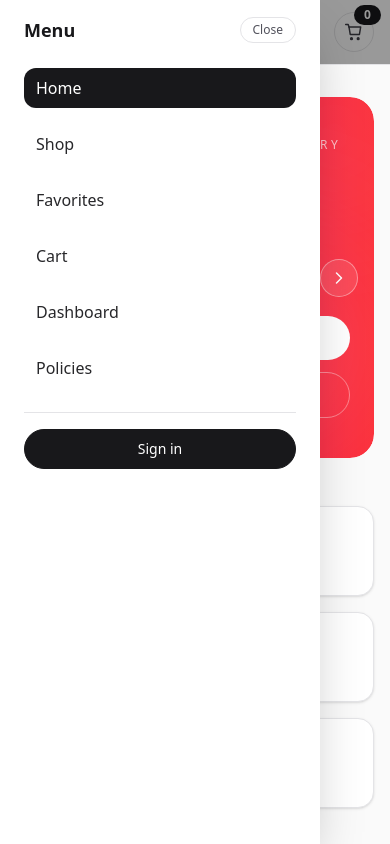
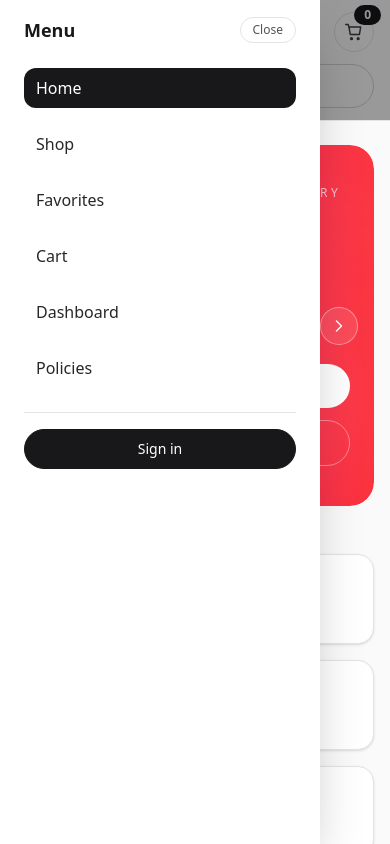
Before and after one commit to asishmovva/vailsburg-wine-and-liquor-v2, a Next.js app: page / in a window 390 px wide. Both pictures are taken after a click on the button 36 px from the left and 32 px from the top of the page. Shown: the top 844 px of the page. Built offline with nearby package versions, Linux system fonts and the light colour scheme; no server answers.

Commit message:
fix(layout): prevent admin analytics viewport overflow

```diff
--- a/src/app/admin/analytics/AdminAnalyticsClient.tsx
+++ b/src/app/admin/analytics/AdminAnalyticsClient.tsx
@@ -97,7 +97,7 @@ function KpiCard({
 
 function LoadingDashboard() {
   return (
-    <div className="space-y-6">
+    <div className="min-w-0 space-y-6 overflow-x-hidden">
       <div className="grid gap-4 sm:grid-cols-2 xl:grid-cols-3">
         {Array.from({ length: 6 }).map((_, index) => (
           <Card key={index} className="space-y-3 p-4 sm:p-5">
@@ -621,7 +621,7 @@ export default function AdminAnalyticsClient() {
 
       {!loadingData && !error && data && hasOrders ? (
         <div className="space-y-6">
-          <div className="grid gap-4 sm:grid-cols-2 xl:grid-cols-3">
+          <div className="grid min-w-0 gap-4 sm:grid-cols-2 xl:grid-cols-3">
             {kpis.map((kpi, index) => (
               <KpiCard
                 key={kpi.label}
@@ -633,7 +633,7 @@ export default function AdminAnalyticsClient() {
             ))}
           </div>
 
-          <div className="grid gap-4 xl:grid-cols-2">
+          <div className="grid min-w-0 gap-4 xl:grid-cols-2">
             <TrendChartCard
               title="Revenue by day"
               description="Paid revenue from valid orders in the selected range."
@@ -652,7 +652,7 @@ export default function AdminAnalyticsClient() {
             />
           </div>
 
-          <div className="grid gap-4 xl:grid-cols-2">
+          <div className="grid min-w-0 gap-4 xl:grid-cols-2">
             <Card className="space-y-4 p-4 sm:p-5">
               <div className="space-y-1">
                 <h2 className="text-lg font-semibold text-zinc-900">
@@ -759,7 +759,7 @@ export default function AdminAnalyticsClient() {
             </Card>
           </div>
 
-          <div className="grid gap-4 xl:grid-cols-2">
+          <div className="grid min-w-0 gap-4 xl:grid-cols-2">
             <Card className="space-y-4 p-4 sm:p-5">
               <div className="space-y-1">
                 <h2 className="text-lg font-semibold text-zinc-900">
--- a/src/components/layout/AppLayout.tsx
+++ b/src/components/layout/AppLayout.tsx
@@ -9,11 +9,11 @@ interface AppLayoutProps {
 
 export function AppLayout({ children }: AppLayoutProps) {
   return (
-    <div className="flex min-h-screen flex-col bg-zinc-50 text-zinc-900">
+    <div className="flex min-h-screen flex-col overflow-x-hidden bg-zinc-50 text-zinc-900">
       <div className="print:hidden">
         <Header />
       </div>
-      <main className="mx-auto w-full max-w-7xl flex-1 px-4 py-8 print:max-w-none print:px-0 print:py-0 sm:px-6 lg:px-8">
+      <main className="mx-auto w-full max-w-7xl min-w-0 flex-1 overflow-x-hidden px-4 py-6 print:max-w-none print:px-0 print:py-0 sm:px-6 sm:py-8 lg:px-8">
         {children}
       </main>
       <div className="print:hidden">
--- a/src/components/layout/Header.tsx
+++ b/src/components/layout/Header.tsx
@@ -81,7 +81,7 @@ export function Header() {
   return (
     <header className="sticky top-0 z-50 border-b border-zinc-200 bg-white/90 backdrop-blur">
       <div className="mx-auto max-w-7xl px-4 sm:px-6 lg:px-8">
-        <div className="hidden h-16 items-center justify-between md:flex">
+        <div className="hidden h-16 items-center justify-between lg:flex">
           <Link
             href="/"
             className="text-lg font-semibold tracking-tight text-zinc-900"
@@ -141,24 +141,27 @@ export function Header() {
           </div>
         </div>
 
-        <div className="flex h-16 items-center justify-between md:hidden">
+        <div className="py-3 lg:hidden">
+          <div className="flex items-start justify-between gap-3">
             <button
               type="button"
               onClick={() => setOpen(true)}
-            className="inline-flex h-10 w-10 items-center justify-center rounded-full border border-zinc-200 text-zinc-700"
+              className="inline-flex h-10 w-10 shrink-0 items-center justify-center rounded-full border border-zinc-200 text-zinc-700"
               aria-label="Open menu"
             >
               <IconMenu />
             </button>
             <Link
               href="/"
-            className="text-base font-semibold tracking-tight text-zinc-900"
+              className="min-w-0 flex-1 text-left text-base font-semibold leading-tight tracking-tight text-zinc-900"
             >
+              <span className="block max-w-[11rem] sm:max-w-none">
                 Vailsburg Wine & Liquor
+              </span>
             </Link>
             <Link
               href="/cart"
-            className="relative inline-flex h-10 w-10 items-center justify-center rounded-full border border-zinc-200 text-zinc-700"
+              className="relative inline-flex h-10 w-10 shrink-0 items-center justify-center rounded-full border border-zinc-200 text-zinc-700"
               aria-label="Cart"
             >
               <IconCart />
@@ -166,6 +169,15 @@ export function Header() {
                 {totalQty}
               </Badge>
             </Link>
+          </div>
+
+          <form action="/shop" method="get" className="mt-3 flex w-full">
+            <Input
+              name="q"
+              placeholder="Search wine, beer, spirits..."
+              aria-label="Search"
+            />
+          </form>
         </div>
       </div>
 
@@ -267,7 +279,7 @@ function MobileNavDrawer({
 }) {
   return (
     <div
-      className={`fixed inset-0 z-50 transition-opacity md:hidden ${
+      className={`fixed inset-0 z-50 transition-opacity lg:hidden ${
         open ? "pointer-events-auto opacity-100" : "pointer-events-none opacity-0"
       }`}
       aria-hidden={!open}
```
Lines whose indentation alone changed are shown as unchanged.
